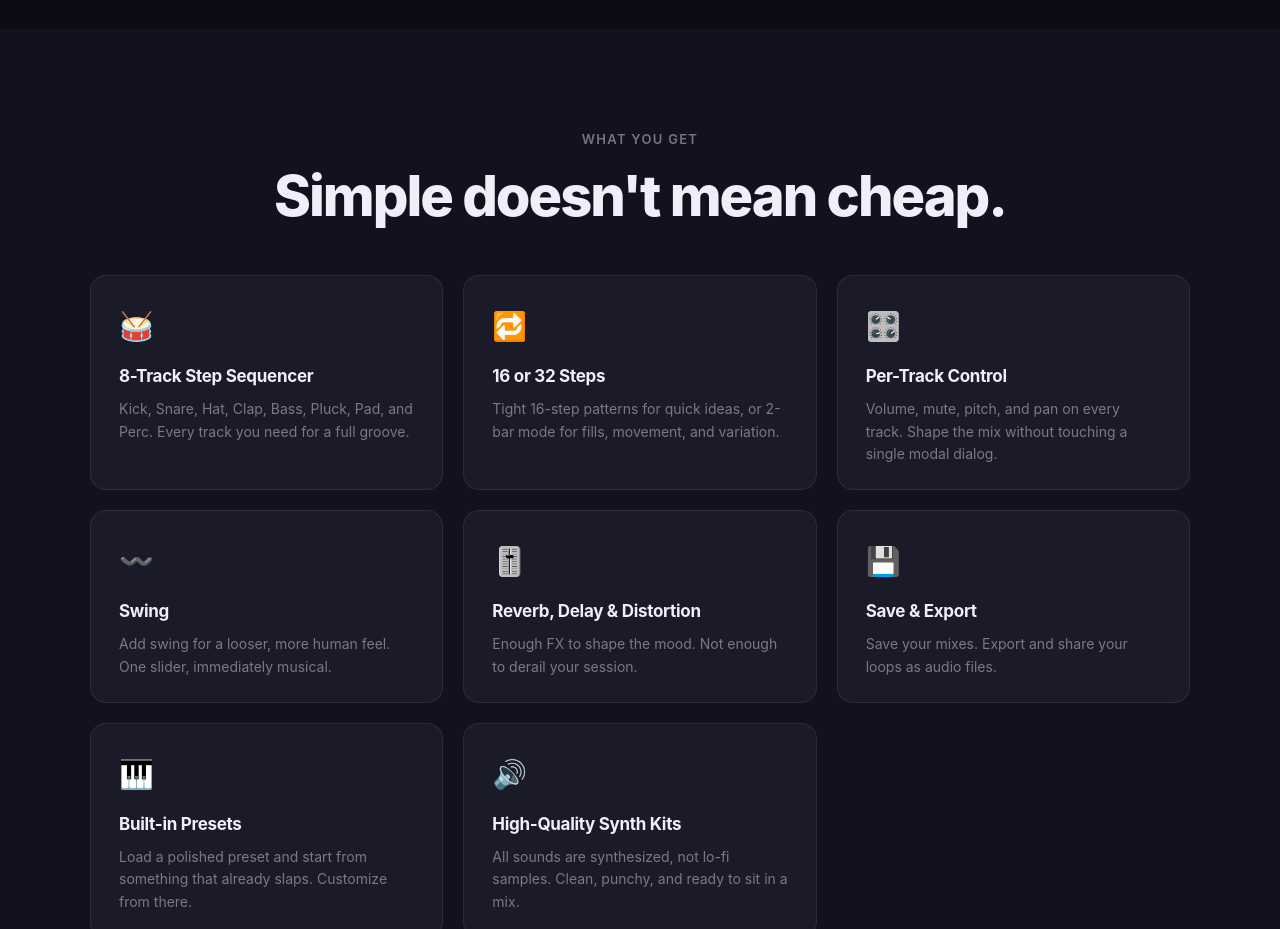
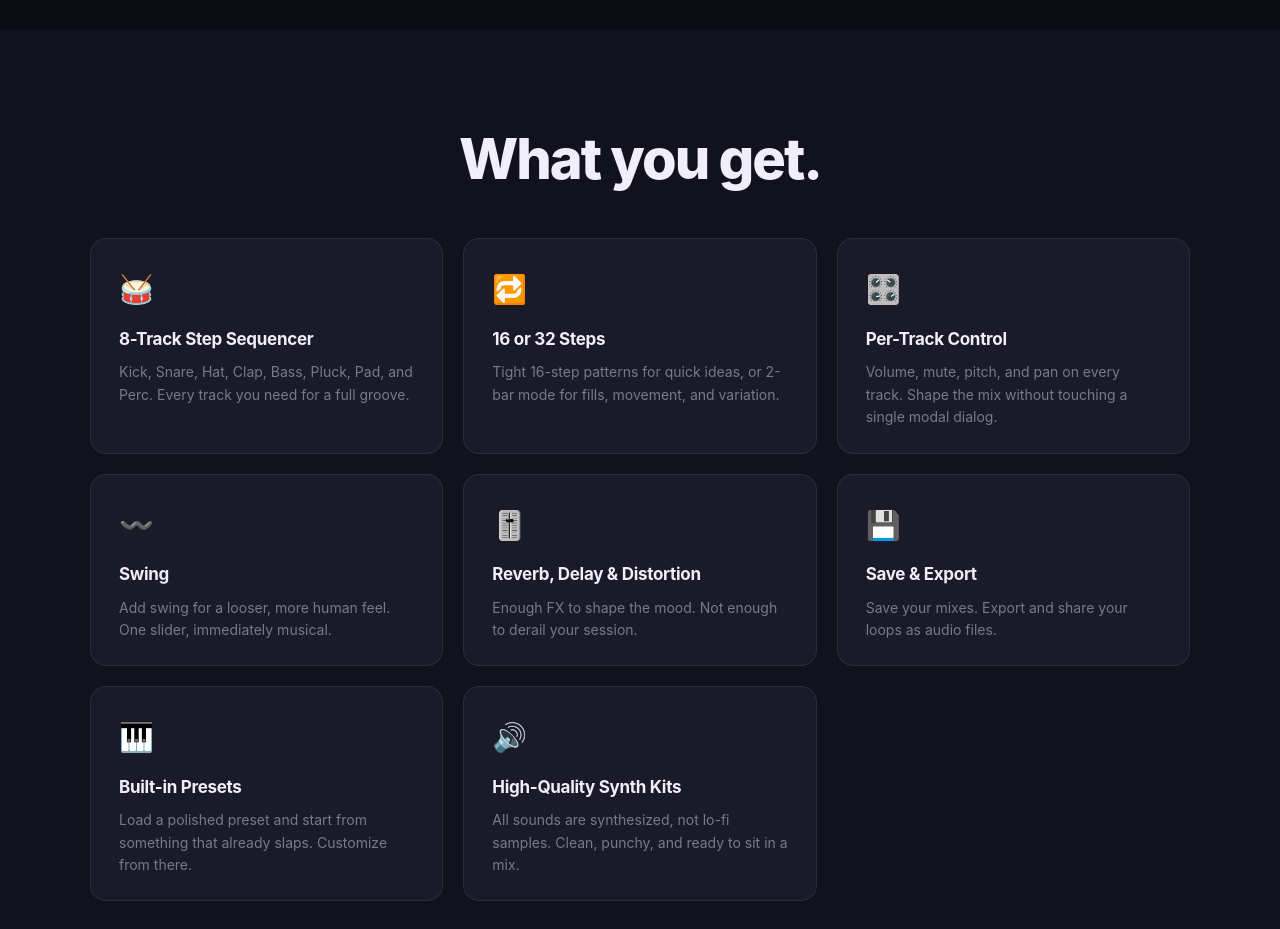
Before and after one commit to bobshull/Sandbox, a plain HTML site: page pulse/website/index.html in a window 1280 px wide. Shown: the part 2960-3889 px from the top of the page. Drawn offline with Linux system fonts and the light colour scheme.

Commit message:
Add pulse.mov and update website video/heading
Add pulse.mov to the website and update index.html to use the new .mov video source (replacing pulse.mp4). Also adjust the features section title text and include an updated Xcode user interface state file (user-specific xcuserstate).

```diff
--- a/pulse/website/index.html
+++ b/pulse/website/index.html
@@ -648,7 +648,7 @@
 
     <div class="video-wrapper" id="see-it">
       <video autoplay muted loop playsinline poster="app-icon.png">
-        <source src="pulse.mp4" type="video/mp4" />
+        <source src="pulse.mov" type="video/mp4" />
       </video>
     </div>
   </section>
@@ -702,8 +702,7 @@
 
   <!-- FEATURES -->
   <section class="features">
-    <p class="section-label">What you get</p>
-    <h2 class="section-title" style="margin-bottom:48px;">Simple doesn't mean cheap.</h2>
+    <h2 class="section-title" style="margin-bottom:48px;">What you get.</h2>
 
     <div class="features-grid">
       <div class="feature-card">
```
Also changed, not shown: 2 other files.
